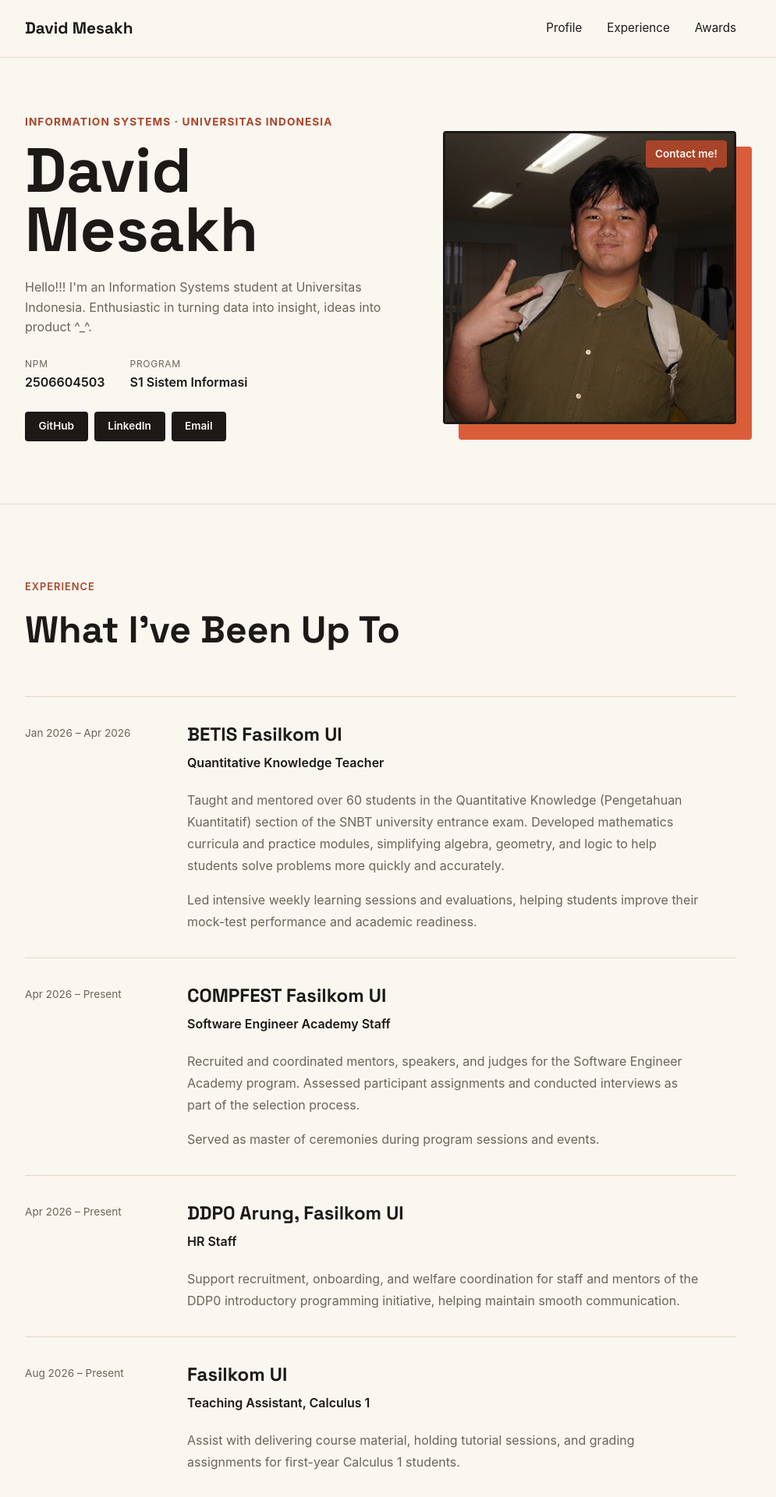
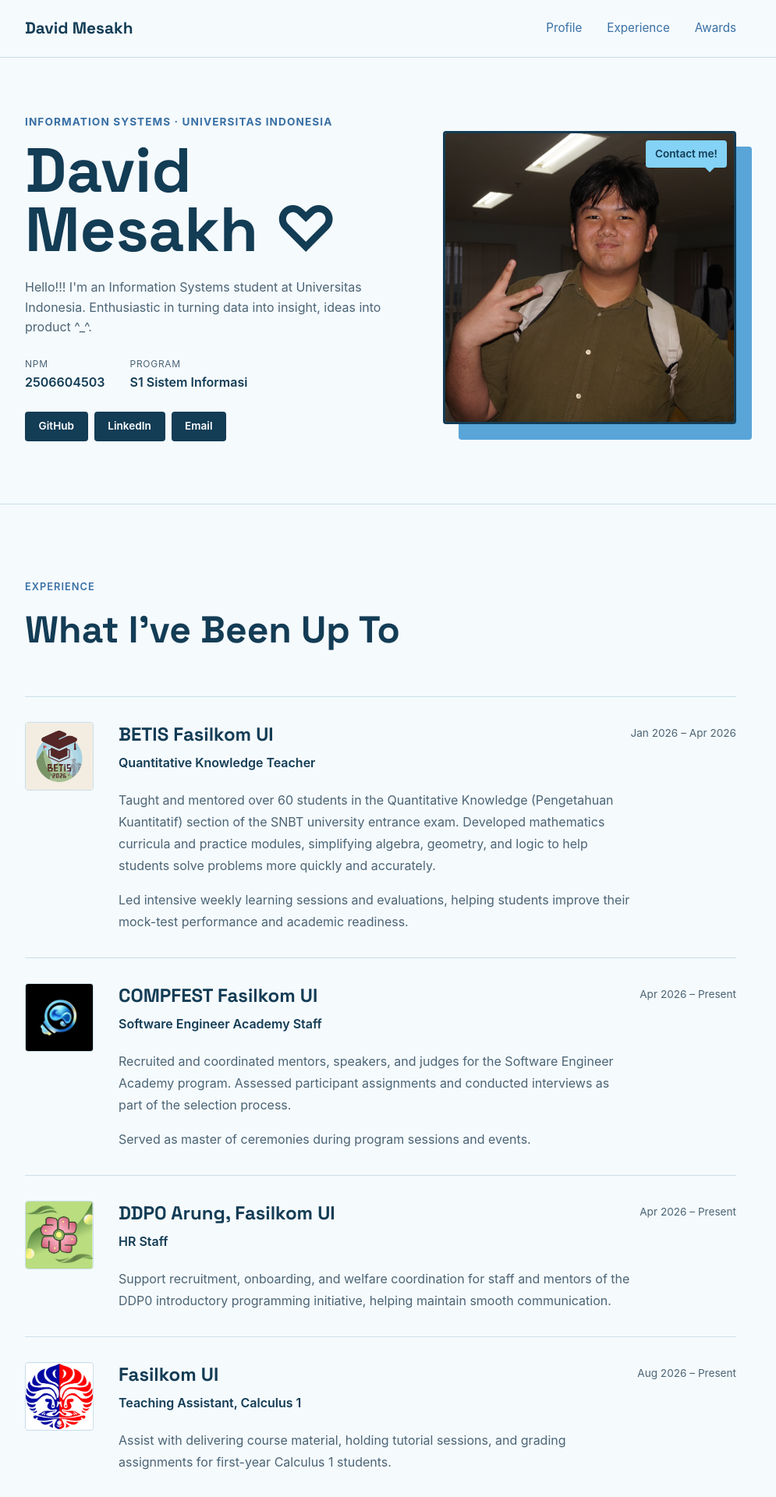
Before and after one commit to davemesakh/myportofolio, a Django app: page / in a window 1280 px wide. Shown: the top 1920 px of the page at 78% size, without its empty margins (152-1147 px from the left). Run offline with Django 5.2, Linux system fonts and the light colour scheme.

Commit message:
feat(experience): add organization logos and reposition periods, also change the theme to blueish

```diff
--- a/static/css/style.css
+++ b/static/css/style.css
@@ -5,13 +5,21 @@
 }
 
 :root {
-    --ink: #1c1917;
-    --paper: #faf6f0;
-    --accent: #d95d39;
-    --accent-dark: #a8442a;
-    --line: #e3d9c9;
-    --text-muted: #6b6459;
+    --ink: #133C55;
+    --paper: #F5FAFD;
+    --accent: #386FA4;
+    --decoration: #59A5D8;
+    --bubble: #84D2F6;
+    --accent-soft: #91E5F6;
+    --button-text: #FFFFFF;
+    --line: #C9DFEB;
+    --text-muted: #4B6475;
     --radius: 4px;
+}
+
+::selection {
+    background-color: var(--accent-soft);
+    color: var(--ink);
 }
 
 body {
@@ -58,7 +66,7 @@
 }
 
 .site-header nav a {
-    color: var(--ink);
+    color: var(--accent);
     text-decoration: none;
     font-size: 0.95rem;
 }
@@ -88,7 +96,7 @@
     font-size: 0.85rem;
     letter-spacing: 0.08em;
     text-transform: uppercase;
-    color: var(--accent-dark);
+    color: var(--accent);
     font-weight: 700;
     margin-bottom: 0.75rem;
 }
@@ -134,7 +142,7 @@
     font-size: 0.85rem;
     font-weight: 600;
     text-decoration: none;
-    color: var(--paper);
+    color: var(--button-text);
     background-color: var(--ink);
     border-radius: var(--radius);
     padding: 0.5rem 1.1rem;
@@ -157,7 +165,7 @@
     left: 1.25rem;
     width: 100%;
     height: 100%;
-    background-color: var(--accent);
+    background-color: var(--decoration);
     border-radius: var(--radius);
     z-index: 0;
 }
@@ -193,8 +201,8 @@
     max-width: calc(100% - 1.5rem);
     padding: 0.4rem 0.75rem;
     border-radius: var(--radius);
-    background-color: var(--accent-dark);
-    color: var(--paper);
+    background-color: var(--bubble);
+    color: var(--ink);
     font-size: 0.85rem;
     font-weight: 600;
     opacity: 0;
@@ -209,7 +217,7 @@
     top: 100%;
     right: 1rem;
     border: 6px solid transparent;
-    border-top-color: var(--accent-dark);
+    border-top-color: var(--bubble);
     border-bottom: 0;
 }
 
@@ -274,7 +282,7 @@
 
 .experience-label {
     margin-bottom: 1rem;
-    color: var(--accent-dark);
+    color: var(--accent);
     font-size: 0.8rem;
     font-weight: 600;
     letter-spacing: 0.08em;
@@ -282,8 +290,9 @@
 
 .experience-item {
     display: grid;
-    grid-template-columns: 10.5rem minmax(0, 1fr);
-    gap: 1rem 2.5rem;
+    grid-template-columns: 88px minmax(0, 1fr);
+    grid-template-areas: "logo header" "logo contributions";
+    gap: 1.25rem 2rem;
     padding: 2rem 0;
     border-top: 1px solid var(--line);
     overflow-wrap: anywhere;
@@ -293,7 +302,28 @@
     padding-bottom: 0;
 }
 
-.experience-content {
+.experience-logo {
+    grid-area: logo;
+    display: block;
+    width: 100%;
+    height: auto;
+    aspect-ratio: 1 / 1;
+    object-fit: contain;
+    border: 1px solid var(--line);
+    border-radius: var(--radius);
+}
+
+.experience-header {
+    grid-area: header;
+    display: flex;
+    flex-wrap: wrap;
+    align-items: flex-start;
+    gap: 0.5rem 1.5rem;
+    min-width: 0;
+}
+
+.experience-identity {
+    flex: 1 1 18rem;
     min-width: 0;
 }
 
@@ -309,14 +339,16 @@
 }
 
 .experience-period {
+    flex: 0 1 auto;
     padding-top: 0.25rem;
     color: var(--text-muted);
     font-size: 0.85rem;
 }
 
 .experience-contributions {
+    grid-area: contributions;
+    min-width: 0;
     max-width: 65ch;
-    margin-top: 1.25rem;
     color: var(--text-muted);
     line-height: 1.75;
 }
@@ -337,7 +369,7 @@
 
 .awards-label {
     margin-bottom: 1rem;
-    color: var(--accent-dark);
+    color: var(--accent);
     font-size: 0.8rem;
     font-weight: 600;
     letter-spacing: 0.08em;
@@ -384,7 +416,7 @@
 }
 
 .awards-achievement {
-    color: var(--accent-dark);
+    color: var(--accent);
     font-weight: 600;
 }
 
@@ -424,11 +456,11 @@
 }
 
 .site-header nav a:hover {
-    color: var(--accent-dark);
+    color: var(--ink);
 }
 
 a:focus-visible {
-    outline: 2px solid var(--accent-dark);
+    outline: 2px solid var(--accent);
     outline-offset: 4px;
 }
 
@@ -467,8 +499,17 @@
     }
 
     .experience-item {
-        grid-template-columns: minmax(0, 1fr);
-        gap: 0.75rem;
+        grid-template-columns: 64px minmax(0, 1fr);
+        grid-template-areas: "logo header" "contributions contributions";
+        gap: 1.25rem 1rem;
+    }
+
+    .experience-header {
+        flex-direction: column;
+    }
+
+    .experience-identity {
+        flex: initial;
     }
 
     .experience-period {
--- a/templates/index.html
+++ b/templates/index.html
@@ -1,3 +1,4 @@
+{% load static %}
 <!DOCTYPE html>
 <html lang="en">
 <head>
@@ -10,7 +11,7 @@
     <link rel="preconnect" href="https://fonts.gstatic.com" crossorigin>
     <link href="https://fonts.googleapis.com/css2?family=Space+Grotesk:wght@500;700&display=swap" rel="stylesheet">
 
-    <link rel="stylesheet" href="/static/css/style.css?v=profile-contact-20260907">
+    <link rel="stylesheet" href="/static/css/style.css?v=experience-logos-20260907">
 </head>
 
 <body>
@@ -35,7 +36,7 @@
                     <p class="hero-kicker">
                         Information Systems &middot; Universitas Indonesia
                     </p>
-                    <h1>David Mesakh</h1>
+                    <h1>David Mesakh ♡</h1>
                 </div>
 
                 <div class="hero-photo">
@@ -113,65 +114,73 @@
 
                 <div class="experience-list">
                     <article class="experience-item">
+                        <img class="experience-logo" src="{% static 'img/logo-betis-2026.jpg' %}"
+                             alt="BETIS Fasilkom UI logo" width="88" height="88" loading="lazy">
+                        <header class="experience-header">
+                            <div class="experience-identity">
+                                <h3 class="experience-organization">BETIS Fasilkom UI</h3>
+                                <p class="experience-role">Quantitative Knowledge Teacher</p>
+                            </div>
                             <p class="experience-period">
                             <time datetime="2026-01">Jan 2026</time> &ndash;
                             <time datetime="2026-04">Apr 2026</time>
                             </p>
-                        <div class="experience-content">
-                            <header class="experience-header">
-                                <h3 class="experience-organization">BETIS Fasilkom UI</h3>
-                                <p class="experience-role">Quantitative Knowledge Teacher</p>
                         </header>
                         <div class="experience-contributions">
                                 <p>Taught and mentored over 60 students in the Quantitative Knowledge (Pengetahuan Kuantitatif) section of the SNBT university entrance exam. Developed mathematics curricula and practice modules, simplifying algebra, geometry, and logic to help students solve problems more quickly and accurately.</p>
                                 <p>Led intensive weekly learning sessions and evaluations, helping students improve their mock-test performance and academic readiness.</p>
                             </div>
-                        </div>
                     </article>
 
                     <article class="experience-item">
+                        <img class="experience-logo" src="{% static 'img/logo-compfest.jpg' %}"
+                             alt="COMPFEST Fasilkom UI logo" width="88" height="88" loading="lazy">
+                        <header class="experience-header">
+                            <div class="experience-identity">
+                                <h3 class="experience-organization">COMPFEST Fasilkom UI</h3>
+                                <p class="experience-role">Software Engineer Academy Staff</p>
+                            </div>
                             <p class="experience-period">
                             <time datetime="2026-04">Apr 2026</time> &ndash; Present
                             </p>
-                        <div class="experience-content">
-                            <header class="experience-header">
-                                <h3 class="experience-organization">COMPFEST Fasilkom UI</h3>
-                                <p class="experience-role">Software Engineer Academy Staff</p>
                         </header>
                         <div class="experience-contributions">
                                 <p>Recruited and coordinated mentors, speakers, and judges for the Software Engineer Academy program. Assessed participant assignments and conducted interviews as part of the selection process.</p>
                                 <p>Served as master of ceremonies during program sessions and events.</p>
                             </div>
+                    </article>
+
+                    <article class="experience-item">
+                        <img class="experience-logo" src="{% static 'img/logo-ddpo-arung.jpg' %}"
+                             alt="DDP0 Arung, Fasilkom UI logo" width="88" height="88" loading="lazy">
+                        <header class="experience-header">
+                            <div class="experience-identity">
+                                <h3 class="experience-organization">DDP0 Arung, Fasilkom UI</h3>
+                                <p class="experience-role">HR Staff</p>
+                            </div>
+                            <p class="experience-period">
+                            <time datetime="2026-04">Apr 2026</time> &ndash; Present
+                            </p>
+                        </header>
+                        <div class="experience-contributions">
+                                <p>Support recruitment, onboarding, and welfare coordination for staff and mentors of the DDP0 introductory programming initiative, helping maintain smooth communication.</p>
                             </div>
                     </article>
 
                     <article class="experience-item">
-                        <p class="experience-period">
-                            <time datetime="2026-04">Apr 2026</time> &ndash; Present
-                        </p>
-                        <div class="experience-content">
+                        <img class="experience-logo" src="{% static 'img/logo-fasilkom-ui.png' %}"
+                             alt="Fasilkom UI logo" width="88" height="88" loading="lazy">
                         <header class="experience-header">
-                                <h3 class="experience-organization">DDP0 Arung, Fasilkom UI</h3>
-                                <p class="experience-role">HR Staff</p>
-                            </header>
-                            <div class="experience-contributions">
-                                <p>Support recruitment, onboarding, and welfare coordination for staff and mentors of the DDP0 introductory programming initiative, helping maintain smooth communication.</p>
+                            <div class="experience-identity">
+                                <h3 class="experience-organization">Fasilkom UI</h3>
+                                <p class="experience-role">Teaching Assistant, Calculus 1</p>
                             </div>
-                        </div>
-                    </article>
-
-                    <article class="experience-item">
                             <p class="experience-period">
                             <time datetime="2026-08">Aug 2026</time> &ndash; Present
                             </p>
-                        <div class="experience-content">
-                            <header class="experience-header">
-                                <h3 class="experience-organization">Fasilkom UI</h3>
-                                <p class="experience-role">Teaching Assistant, Calculus 1</p>
                         </header>
                         <div class="experience-contributions">
                                 <p>Assist with delivering course material, holding tutorial sessions, and grading assignments for first-year Calculus 1 students.</p>
-                            </div>
                             </div>
                     </article>
                 </div>
```
Also changed, not shown: static/img/logo-betis-2026.jpg (added), static/img/logo-compfest.jpg (added), static/img/logo-ddpo-arung.jpg (added), static/img/logo-fasilkom-ui.png (added). Lines whose indentation alone changed are shown as unchanged.
